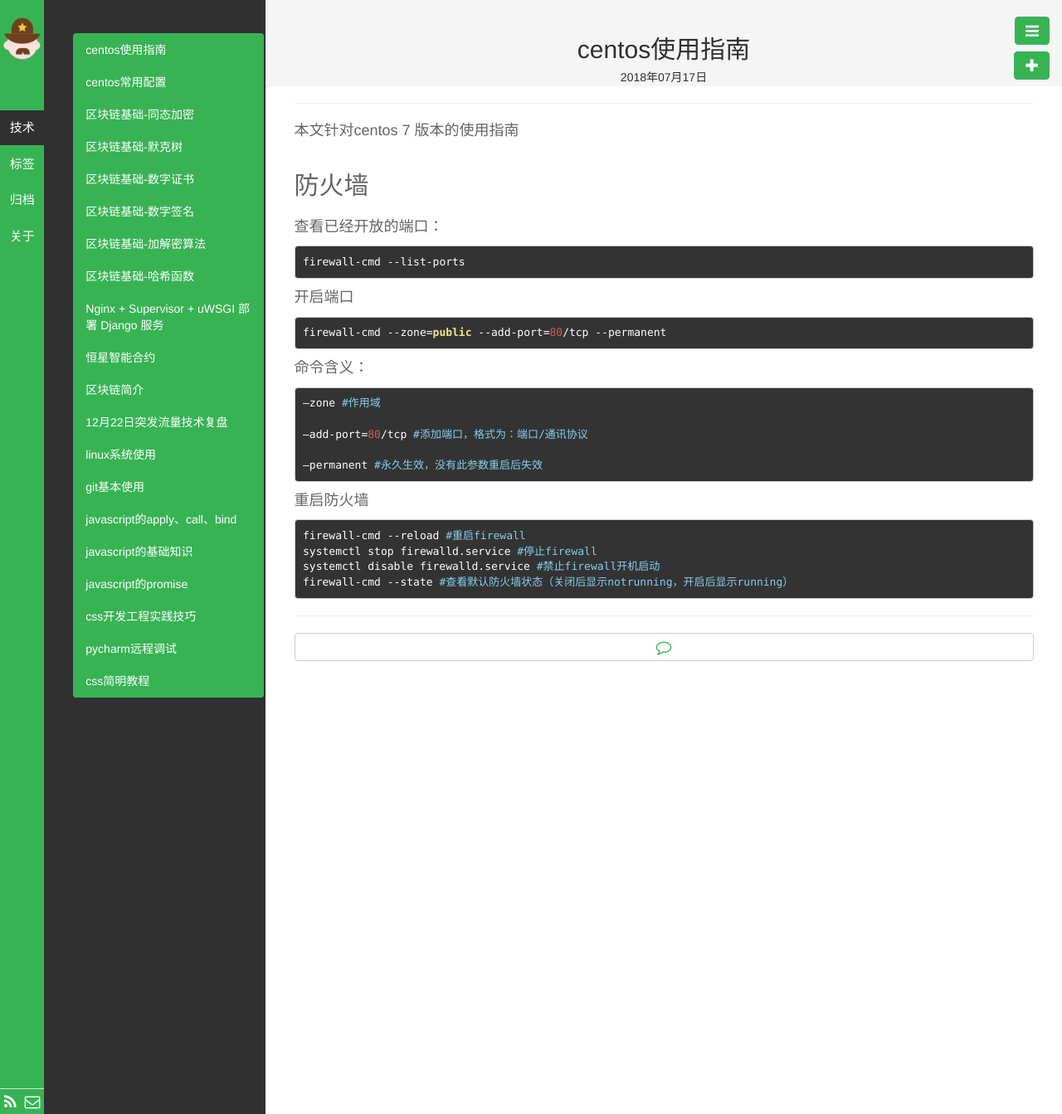
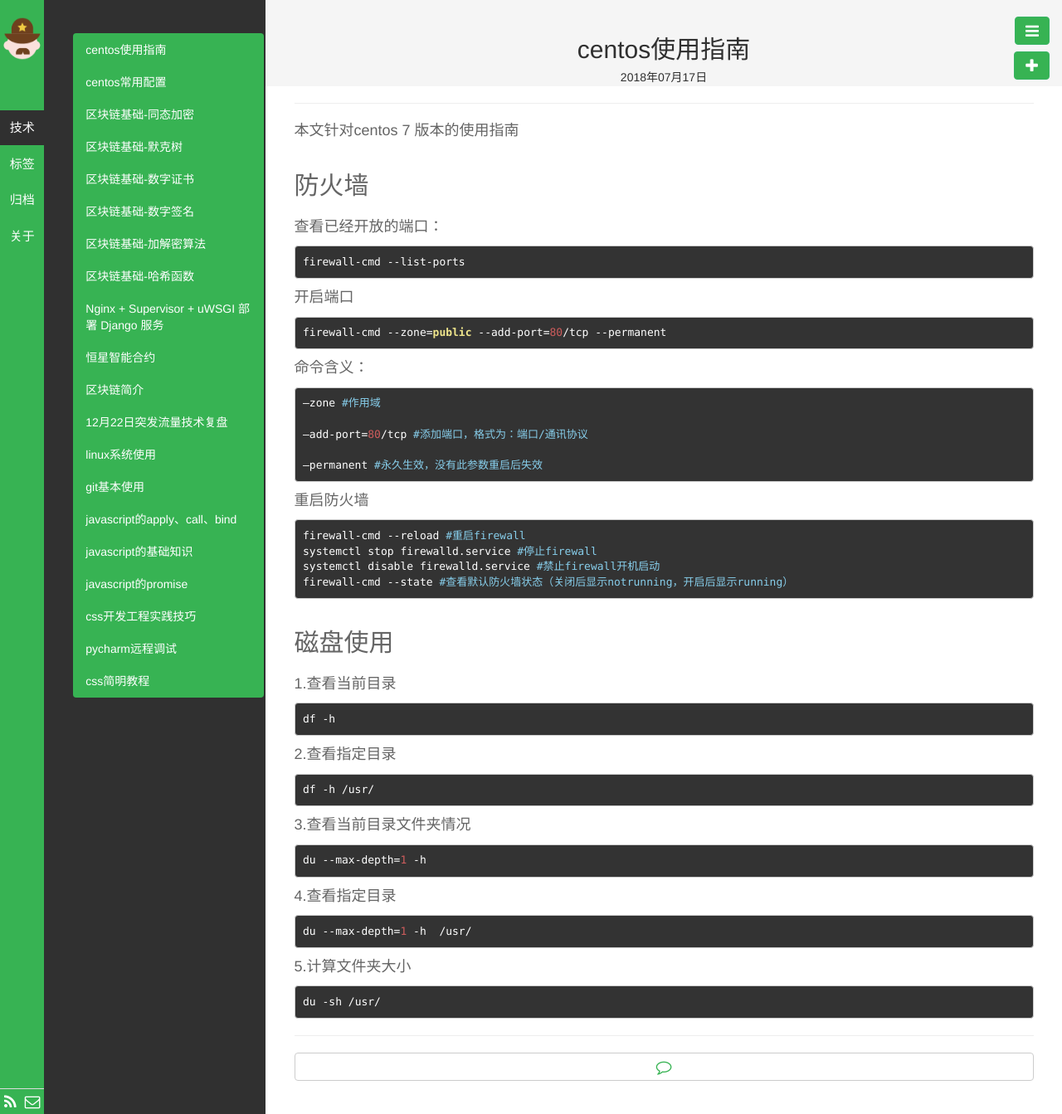
Before and after one commit to SinCatGit/SinCatGit.github.io, a Jekyll site: the page built from _posts/技术/2018-07-17-centos_user_guide.md, in a window 1280 px wide. Shown: the whole page at 83% size. Built offline with Jekyll 4.4.1, drawn with Linux system fonts in a browser that asks for light colours.

Commit message:
添加查看磁盘使用命令

```diff
--- a/_posts/技术/2018-07-17-centos_user_guide.md
+++ b/_posts/技术/2018-07-17-centos_user_guide.md
@@ -37,3 +37,26 @@ published: true
     systemctl stop firewalld.service #停止firewall
     systemctl disable firewalld.service #禁止firewall开机启动
     firewall-cmd --state #查看默认防火墙状态（关闭后显示notrunning，开启后显示running）
+
+
+## 磁盘使用 ##
+
+1.查看当前目录
+
+    df -h
+
+2.查看指定目录
+
+    df -h /usr/
+
+3.查看当前目录文件夹情况
+
+    du --max-depth=1 -h
+
+4.查看指定目录
+
+    du --max-depth=1 -h  /usr/
+
+5.计算文件夹大小
+
+    du -sh /usr/
```
